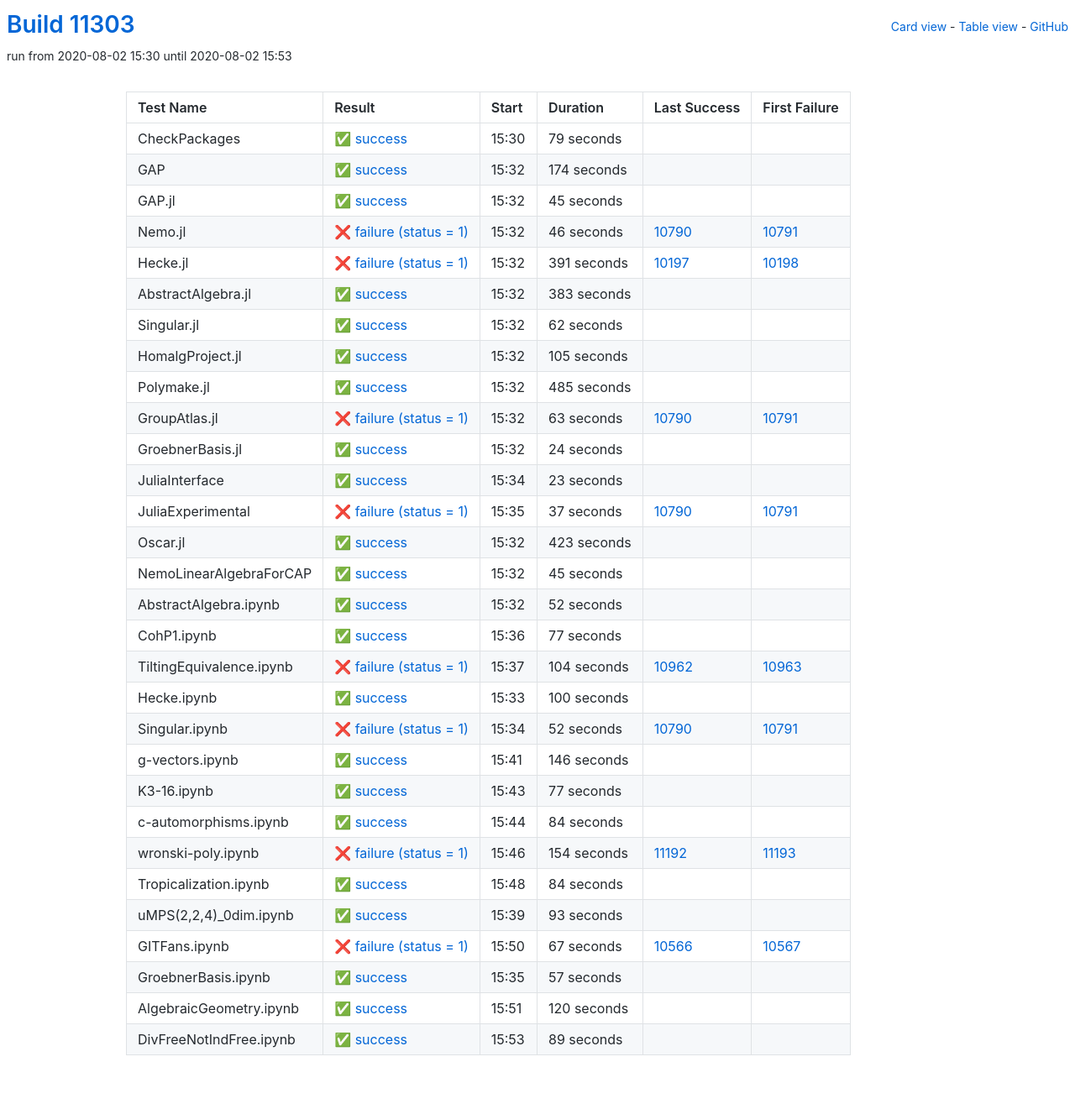
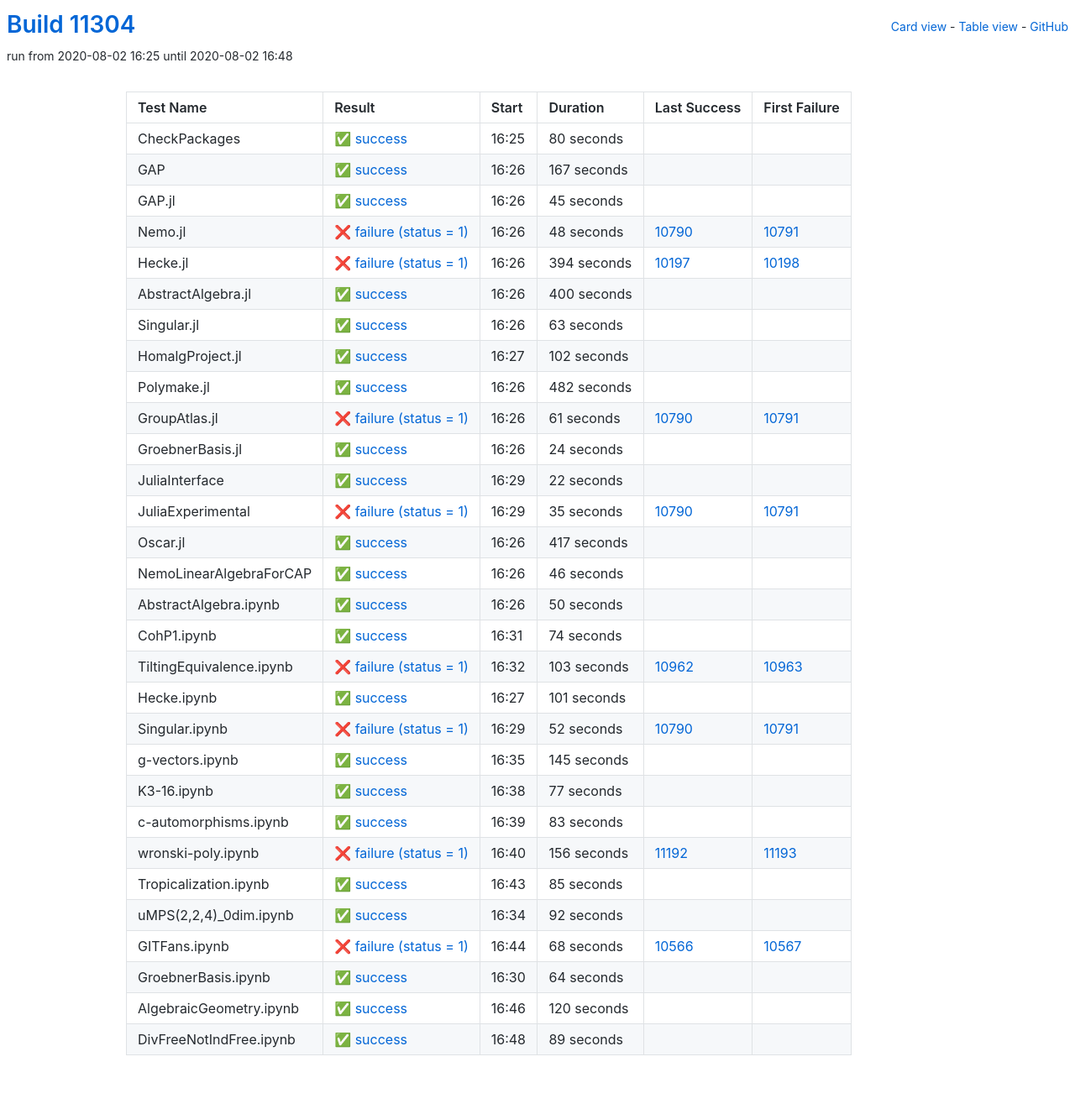
Before and after one commit to oscar-system/oscar-ci-status, a Jekyll site: the page built from table.html, in a window 1280 px wide. Shown: the whole page at 84% size. Built offline with Jekyll 4.4.1, drawn with Linux system fonts in a browser that asks for light colours.

Commit message:
Build #11304

```diff
--- a/_data/ci.yml
+++ b/_data/ci.yml
@@ -1,6 +1,6 @@
 ---
-build: 11303
-build_url: https://oscarci.mathematik.uni-kl.de/job/oscar/11303/
+build: 11304
+build_url: https://oscarci.mathematik.uni-kl.de/job/oscar/11304/
 job: oscar
 organization: oscar-system
 repo: oscar-ci-status
@@ -8,32 +8,32 @@
 tests:
 - name: CheckPackages
   id: checkpackages
-  log: https://oscarci.mathematik.uni-kl.de/job/oscar/11303/artifact/logs/build-11303/CheckPackages.log
-  start: 2020-08-02 15:30
+  log: https://oscarci.mathematik.uni-kl.de/job/oscar/11304/artifact/logs/build-11304/CheckPackages.log
+  start: 2020-08-02 16:25
   success: true
   exitcode: 0
   status: success
-  duration: 79
+  duration: 80
   last_success: false
   last_success_url:
   first_failure: false
   first_failure_url:
 - name: GAP
   id: gap
-  log: https://oscarci.mathematik.uni-kl.de/job/oscar/11303/artifact/logs/build-11303/GAP.log
-  start: 2020-08-02 15:32
+  log: https://oscarci.mathematik.uni-kl.de/job/oscar/11304/artifact/logs/build-11304/GAP.log
+  start: 2020-08-02 16:26
   success: true
   exitcode: 0
   status: success
-  duration: 174
+  duration: 167
   last_success: false
   last_success_url:
   first_failure: false
   first_failure_url:
 - name: GAP.jl
   id: gap-jl
-  log: https://oscarci.mathematik.uni-kl.de/job/oscar/11303/artifact/logs/build-11303/GAP.jl.log
-  start: 2020-08-02 15:32
+  log: https://oscarci.mathematik.uni-kl.de/job/oscar/11304/artifact/logs/build-11304/GAP.jl.log
+  start: 2020-08-02 16:26
   success: true
   exitcode: 0
   status: success
@@ -44,92 +44,92 @@
   first_failure_url:
 - name: Nemo.jl
   id: nemo-jl
-  log: https://oscarci.mathematik.uni-kl.de/job/oscar/11303/artifact/logs/build-11303/Nemo.jl.log
-  start: 2020-08-02 15:32
+  log: https://oscarci.mathematik.uni-kl.de/job/oscar/11304/artifact/logs/build-11304/Nemo.jl.log
+  start: 2020-08-02 16:26
   success: false
   exitcode: 1
   status: failure
-  duration: 46
+  duration: 48
   last_success: 10790
   last_success_url: https://oscarci.mathematik.uni-kl.de/job/oscar/10790/
   first_failure: 10791
   first_failure_url: https://oscarci.mathematik.uni-kl.de/job/oscar/10791/
 - name: Hecke.jl
   id: hecke-jl
-  log: https://oscarci.mathematik.uni-kl.de/job/oscar/11303/artifact/logs/build-11303/Hecke.jl.log
-  start: 2020-08-02 15:32
+  log: https://oscarci.mathematik.uni-kl.de/job/oscar/11304/artifact/logs/build-11304/Hecke.jl.log
+  start: 2020-08-02 16:26
   success: false
   exitcode: 1
   status: failure
-  duration: 391
+  duration: 394
   last_success: 10197
   last_success_url: https://oscarci.mathematik.uni-kl.de/job/oscar/10197/
   first_failure: 10198
   first_failure_url: https://oscarci.mathematik.uni-kl.de/job/oscar/10198/
 - name: AbstractAlgebra.jl
   id: abstractalgebra-jl
-  log: https://oscarci.mathematik.uni-kl.de/job/oscar/11303/artifact/logs/build-11303/AbstractAlgebra.jl.log
-  start: 2020-08-02 15:32
+  log: https://oscarci.mathematik.uni-kl.de/job/oscar/11304/artifact/logs/build-11304/AbstractAlgebra.jl.log
+  start: 2020-08-02 16:26
   success: true
   exitcode: 0
   status: success
-  duration: 383
+  duration: 400
   last_success: false
   last_success_url:
   first_failure: false
   first_failure_url:
 - name: Singular.jl
   id: singular-jl
-  log: https://oscarci.mathematik.uni-kl.de/job/oscar/11303/artifact/logs/build-11303/Singular.jl.log
-  start: 2020-08-02 15:32
+  log: https://oscarci.mathematik.uni-kl.de/job/oscar/11304/artifact/logs/build-11304/Singular.jl.log
+  start: 2020-08-02 16:26
   success: true
   exitcode: 0
   status: success
-  duration: 62
+  duration: 63
   last_success: false
   last_success_url:
   first_failure: false
   first_failure_url:
 - name: HomalgProject.jl
   id: homalgproject-jl
-  log: https://oscarci.mathematik.uni-kl.de/job/oscar/11303/artifact/logs/build-11303/HomalgProject.jl.log
-  start: 2020-08-02 15:32
+  log: https://oscarci.mathematik.uni-kl.de/job/oscar/11304/artifact/logs/build-11304/HomalgProject.jl.log
+  start: 2020-08-02 16:27
   success: true
   exitcode: 0
   status: success
-  duration: 105
+  duration: 102
   last_success: false
   last_success_url:
   first_failure: false
   first_failure_url:
 - name: Polymake.jl
   id: polymake-jl
-  log: https://oscarci.mathematik.uni-kl.de/job/oscar/11303/artifact/logs/build-11303/Polymake.jl.log
-  start: 2020-08-02 15:32
+  log: https://oscarci.mathematik.uni-kl.de/job/oscar/11304/artifact/logs/build-11304/Polymake.jl.log
+  start: 2020-08-02 16:26
   success: true
   exitcode: 0
   status: success
-  duration: 485
+  duration: 482
   last_success: false
   last_success_url:
   first_failure: false
   first_failure_url:
 - name: GroupAtlas.jl
   id: groupatlas-jl
-  log: https://oscarci.mathematik.uni-kl.de/job/oscar/11303/artifact/logs/build-11303/GroupAtlas.jl.log
-  start: 2020-08-02 15:32
+  log: https://oscarci.mathematik.uni-kl.de/job/oscar/11304/artifact/logs/build-11304/GroupAtlas.jl.log
+  start: 2020-08-02 16:26
   success: false
   exitcode: 1
   status: failure
-  duration: 63
+  duration: 61
   last_success: 10790
   last_success_url: https://oscarci.mathematik.uni-kl.de/job/oscar/10790/
   first_failure: 10791
   first_failure_url: https://oscarci.mathematik.uni-kl.de/job/oscar/10791/
 - name: GroebnerBasis.jl
   id: groebnerbasis-jl
-  log: https://oscarci.mathematik.uni-kl.de/job/oscar/11303/artifact/logs/build-11303/GroebnerBasis.jl.log
-  start: 2020-08-02 15:32
+  log: https://oscarci.mathematik.uni-kl.de/job/oscar/11304/artifact/logs/build-11304/GroebnerBasis.jl.log
+  start: 2020-08-02 16:26
   success: true
   exitcode: 0
   status: success
@@ -140,104 +140,104 @@
   first_failure_url:
 - name: JuliaInterface
   id: juliainterface
-  log: https://oscarci.mathematik.uni-kl.de/job/oscar/11303/artifact/logs/build-11303/JuliaInterface.log
-  start: 2020-08-02 15:34
+  log: https://oscarci.mathematik.uni-kl.de/job/oscar/11304/artifact/logs/build-11304/JuliaInterface.log
+  start: 2020-08-02 16:29
   success: true
   exitcode: 0
   status: success
-  duration: 23
+  duration: 22
   last_success: false
   last_success_url:
   first_failure: false
   first_failure_url:
 - name: JuliaExperimental
   id: juliaexperimental
-  log: https://oscarci.mathematik.uni-kl.de/job/oscar/11303/artifact/logs/build-11303/JuliaExperimental.log
-  start: 2020-08-02 15:35
+  log: https://oscarci.mathematik.uni-kl.de/job/oscar/11304/artifact/logs/build-11304/JuliaExperimental.log
+  start: 2020-08-02 16:29
   success: false
   exitcode: 1
   status: failure
-  duration: 37
+  duration: 35
   last_success: 10790
   last_success_url: https://oscarci.mathematik.uni-kl.de/job/oscar/10790/
   first_failure: 10791
   first_failure_url: https://oscarci.mathematik.uni-kl.de/job/oscar/10791/
 - name: Oscar.jl
   id: oscar-jl
-  log: https://oscarci.mathematik.uni-kl.de/job/oscar/11303/artifact/logs/build-11303/Oscar.jl.log
-  start: 2020-08-02 15:32
+  log: https://oscarci.mathematik.uni-kl.de/job/oscar/11304/artifact/logs/build-11304/Oscar.jl.log
+  start: 2020-08-02 16:26
   success: true
   exitcode: 0
   status: success
-  duration: 423
+  duration: 417
   last_success: false
   last_success_url:
   first_failure: false
   first_failure_url:
 - name: NemoLinearAlgebraForCAP
   id: nemolinearalgebraforcap
-  log: https://oscarci.mathematik.uni-kl.de/job/oscar/11303/artifact/logs/build-11303/NemoLinearAlgebraForCAP.log
-  start: 2020-08-02 15:32
+  log: https://oscarci.mathematik.uni-kl.de/job/oscar/11304/artifact/logs/build-11304/NemoLinearAlgebraForCAP.log
+  start: 2020-08-02 16:26
   success: true
   exitcode: 0
   status: success
-  duration: 45
+  duration: 46
   last_success: false
   last_success_url:
   first_failure: false
   first_failure_url:
 - name: AbstractAlgebra.ipynb
   id: abstractalgebra-ipynb
-  log: https://oscarci.mathematik.uni-kl.de/job/oscar/11303/artifact/logs/build-11303/AbstractAlgebra.ipynb.log
-  start: 2020-08-02 15:32
+  log: https://oscarci.mathematik.uni-kl.de/job/oscar/11304/artifact/logs/build-11304/AbstractAlgebra.ipynb.log
+  start: 2020-08-02 16:26
   success: true
   exitcode: 0
   status: success
-  duration: 52
+  duration: 50
   last_success: false
   last_success_url:
   first_failure: false
   first_failure_url:
 - name: CohP1.ipynb
   id: cohp1-ipynb
-  log: https://oscarci.mathematik.uni-kl.de/job/oscar/11303/artifact/logs/build-11303/CohP1.ipynb.log
-  start: 2020-08-02 15:36
+  log: https://oscarci.mathematik.uni-kl.de/job/oscar/11304/artifact/logs/build-11304/CohP1.ipynb.log
+  start: 2020-08-02 16:31
   success: true
   exitcode: 0
   status: success
-  duration: 77
+  duration: 74
   last_success: false
   last_success_url:
   first_failure: false
   first_failure_url:
 - name: TiltingEquivalence.ipynb
   id: tiltingequivalence-ipynb
-  log: https://oscarci.mathematik.uni-kl.de/job/oscar/11303/artifact/logs/build-11303/TiltingEquivalence.ipynb.log
-  start: 2020-08-02 15:37
+  log: https://oscarci.mathematik.uni-kl.de/job/oscar/11304/artifact/logs/build-11304/TiltingEquivalence.ipynb.log
+  start: 2020-08-02 16:32
   success: false
   exitcode: 1
   status: failure
-  duration: 104
+  duration: 103
   last_success: 10962
   last_success_url: https://oscarci.mathematik.uni-kl.de/job/oscar/10962/
   first_failure: 10963
   first_failure_url: https://oscarci.mathematik.uni-kl.de/job/oscar/10963/
 - name: Hecke.ipynb
   id: hecke-ipynb
-  log: https://oscarci.mathematik.uni-kl.de/job/oscar/11303/artifact/logs/build-11303/Hecke.ipynb.log
-  start: 2020-08-02 15:33
+  log: https://oscarci.mathematik.uni-kl.de/job/oscar/11304/artifact/logs/build-11304/Hecke.ipynb.log
+  start: 2020-08-02 16:27
   success: true
   exitcode: 0
   status: success
-  duration: 100
+  duration: 101
   last_success: false
   last_success_url:
   first_failure: false
   first_failure_url:
 - name: Singular.ipynb
   id: singular-ipynb
-  log: https://oscarci.mathematik.uni-kl.de/job/oscar/11303/artifact/logs/build-11303/Singular.ipynb.log
-  start: 2020-08-02 15:34
+  log: https://oscarci.mathematik.uni-kl.de/job/oscar/11304/artifact/logs/build-11304/Singular.ipynb.log
+  start: 2020-08-02 16:29
   success: false
   exitcode: 1
   status: failure
@@ -248,20 +248,20 @@
   first_failure_url: https://oscarci.mathematik.uni-kl.de/job/oscar/10791/
 - name: g-vectors.ipynb
   id: g-vectors-ipynb
-  log: https://oscarci.mathematik.uni-kl.de/job/oscar/11303/artifact/logs/build-11303/g-vectors.ipynb.log
-  start: 2020-08-02 15:41
+  log: https://oscarci.mathematik.uni-kl.de/job/oscar/11304/artifact/logs/build-11304/g-vectors.ipynb.log
+  start: 2020-08-02 16:35
   success: true
   exitcode: 0
   status: success
-  duration: 146
+  duration: 145
   last_success: false
   last_success_url:
   first_failure: false
   first_failure_url:
 - name: K3-16.ipynb
   id: k3-16-ipynb
-  log: https://oscarci.mathematik.uni-kl.de/job/oscar/11303/artifact/logs/build-11303/K3-16.ipynb.log
-  start: 2020-08-02 15:43
+  log: https://oscarci.mathematik.uni-kl.de/job/oscar/11304/artifact/logs/build-11304/K3-16.ipynb.log
+  start: 2020-08-02 16:38
   success: true
   exitcode: 0
   status: success
@@ -272,80 +272,80 @@
   first_failure_url:
 - name: c-automorphisms.ipynb
   id: c-automorphisms-ipynb
-  log: https://oscarci.mathematik.uni-kl.de/job/oscar/11303/artifact/logs/build-11303/c-automorphisms.ipynb.log
-  start: 2020-08-02 15:44
+  log: https://oscarci.mathematik.uni-kl.de/job/oscar/11304/artifact/logs/build-11304/c-automorphisms.ipynb.log
+  start: 2020-08-02 16:39
   success: true
   exitcode: 0
   status: success
-  duration: 84
+  duration: 83
   last_success: false
   last_success_url:
   first_failure: false
   first_failure_url:
 - name: wronski-poly.ipynb
   id: wronski-poly-ipynb
-  log: https://oscarci.mathematik.uni-kl.de/job/oscar/11303/artifact/logs/build-11303/wronski-poly.ipynb.log
-  start: 2020-08-02 15:46
+  log: https://oscarci.mathematik.uni-kl.de/job/oscar/11304/artifact/logs/build-11304/wronski-poly.ipynb.log
+  start: 2020-08-02 16:40
   success: false
   exitcode: 1
   status: failure
-  duration: 154
+  duration: 156
   last_success: 11192
   last_success_url: https://oscarci.mathematik.uni-kl.de/job/oscar/11192/
   first_failure: 11193
   first_failure_url: https://oscarci.mathematik.uni-kl.de/job/oscar/11193/
 - name: Tropicalization.ipynb
   id: tropicalization-ipynb
-  log: https://oscarci.mathematik.uni-kl.de/job/oscar/11303/artifact/logs/build-11303/Tropicalization.ipynb.log
-  start: 2020-08-02 15:48
+  log: https://oscarci.mathematik.uni-kl.de/job/oscar/11304/artifact/logs/build-11304/Tropicalization.ipynb.log
+  start: 2020-08-02 16:43
   success: true
   exitcode: 0
   status: success
-  duration: 84
+  duration: 85
   last_success: false
   last_success_url:
   first_failure: false
   first_failure_url:
 - name: uMPS(2,2,4)_0dim.ipynb
   id: umps-2-2-4-0dim-ipynb
-  log: https://oscarci.mathematik.uni-kl.de/job/oscar/11303/artifact/logs/build-11303/uMPS-2-2-4-_0dim.ipynb.log
-  start: 2020-08-02 15:39
+  log: https://oscarci.mathematik.uni-kl.de/job/oscar/11304/artifact/logs/build-11304/uMPS-2-2-4-_0dim.ipynb.log
+  start: 2020-08-02 16:34
   success: true
   exitcode: 0
   status: success
-  duration: 93
+  duration: 92
   last_success: false
   last_success_url:
   first_failure: false
   first_failure_url:
 - name: GITFans.ipynb
   id: gitfans-ipynb
-  log: https://oscarci.mathematik.uni-kl.de/job/oscar/11303/artifact/logs/build-11303/GITFans.ipynb.log
-  start: 2020-08-02 15:50
+  log: https://oscarci.mathematik.uni-kl.de/job/oscar/11304/artifact/logs/build-11304/GITFans.ipynb.log
+  start: 2020-08-02 16:44
   success: false
   exitcode: 1
   status: failure
-  duration: 67
+  duration: 68
   last_success: 10566
   last_success_url: https://oscarci.mathematik.uni-kl.de/job/oscar/10566/
   first_failure: 10567
   first_failure_url: https://oscarci.mathematik.uni-kl.de/job/oscar/10567/
 - name: GroebnerBasis.ipynb
   id: groebnerbasis-ipynb
-  log: https://oscarci.mathematik.uni-kl.de/job/oscar/11303/artifact/logs/build-11303/GroebnerBasis.ipynb.log
-  start: 2020-08-02 15:35
+  log: https://oscarci.mathematik.uni-kl.de/job/oscar/11304/artifact/logs/build-11304/GroebnerBasis.ipynb.log
+  start: 2020-08-02 16:30
   success: true
   exitcode: 0
   status: success
-  duration: 57
+  duration: 64
   last_success: false
   last_success_url:
   first_failure: false
   first_failure_url:
 - name: AlgebraicGeometry.ipynb
   id: algebraicgeometry-ipynb
-  log: https://oscarci.mathematik.uni-kl.de/job/oscar/11303/artifact/logs/build-11303/AlgebraicGeometry.ipynb.log
-  start: 2020-08-02 15:51
+  log: https://oscarci.mathematik.uni-kl.de/job/oscar/11304/artifact/logs/build-11304/AlgebraicGeometry.ipynb.log
+  start: 2020-08-02 16:46
   success: true
   exitcode: 0
   status: success
@@ -356,8 +356,8 @@
   first_failure_url:
 - name: DivFreeNotIndFree.ipynb
   id: divfreenotindfree-ipynb
-  log: https://oscarci.mathematik.uni-kl.de/job/oscar/11303/artifact/logs/build-11303/DivFreeNotIndFree.ipynb.log
-  start: 2020-08-02 15:53
+  log: https://oscarci.mathematik.uni-kl.de/job/oscar/11304/artifact/logs/build-11304/DivFreeNotIndFree.ipynb.log
+  start: 2020-08-02 16:48
   success: true
   exitcode: 0
   status: success
```
Also changed, not shown: README.md.
